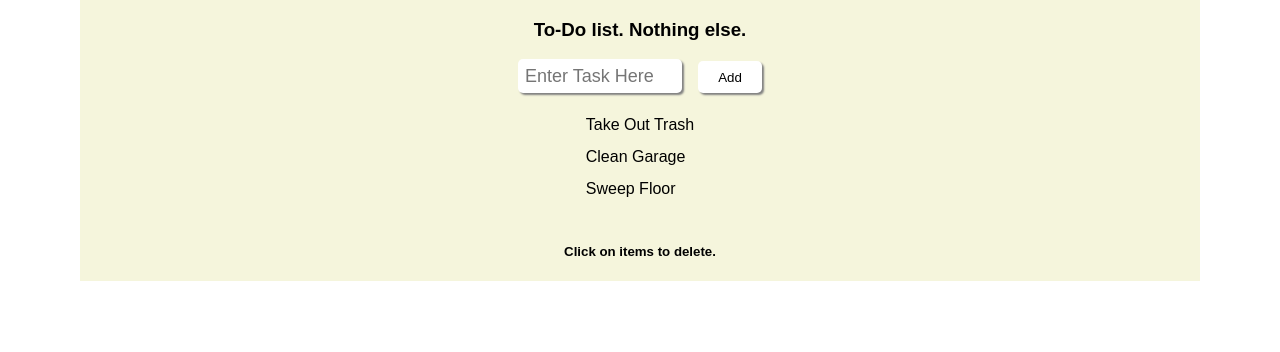
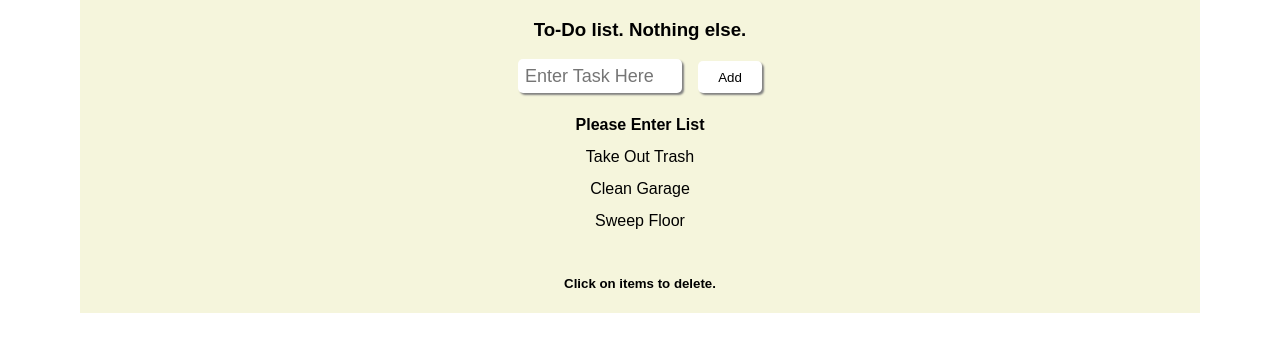
Before and after one commit to SPellegrene/my-app, a React (Create React App) app: page / in a window 1280 px wide. Shown: the top 352 px of the page. Built offline with nearby package versions, Linux system fonts and the light colour scheme.

Commit message:
latest version

```diff
--- a/src/App.js
+++ b/src/App.js
@@ -5,22 +5,42 @@ import React, { Component } from 'react';
 class App extends Component {
   constructor(props){
     super(props)
-    if(!localStorage.getItem('todos') || localStorage.getItem('todos') === '[]'){
-      localStorage.setItem('todos',JSON.stringify(['Take Out Trash', 'Clean Garage','Sweep Floor']))
+    let listItems = JSON.parse(localStorage.getItem('todos'));
+    if(!listItems || listItems.length === 0){
+      listItems= [
+        {
+          text: <strong>Please Enter List</strong>,
+          completed:false
+        },
+        {
+          text:'Take Out Trash',
+          completed:false
+        },{
+          text:'Clean Garage',
+          completed: false
+        },{
+          text:'Sweep Floor',
+          completed:false
+        }
+      ]
     }
     this.state= {
-      todos: JSON.parse(localStorage.getItem('todos')),
+      todos: listItems,
       newItemValue: ''
     }
   }
   whenSubmit(e){
     e.preventDefault();
     console.log(this.state.newItemValue);
+    let newToDo = {
+      text:this.state.newItemValue,
+      completed:false
+    }
     this.setState({
-      todos: this.state.todos.concat([this.state.newItemValue]),
+      todos: this.state.todos.concat([newToDo]),
       newItemValue: ''
     })
-    localStorage.setItem('todos', JSON.stringify(this.state.todos.concat([this.state.newItemValue])))
+    localStorage.setItem('todos', JSON.stringify(this.state.todos.concat([newToDo])))
 
   }
 
@@ -54,7 +74,7 @@ class App extends Component {
         {
           this.state.todos.map((todo, index)=>{
             return(
-              <li onClick={this.whenClicked.bind(this, index)} key={index}>{todo}</li>
+              <li onClick={this.whenClicked.bind(this, index)} key={index}>{todo.text}</li>
             )
           }
         )
--- a/src/index.css
+++ b/src/index.css
@@ -40,6 +40,7 @@ input {
   box-shadow: 2px 2px 2px grey;
   color: grey;
   font-size: 18px;
+  font-family: sans-serif;
 }
 button {
   height: 2rem;
@@ -49,4 +50,13 @@ button {
   border: none;
   box-shadow: 2px 2px 2px grey;
   cursor: pointer;
+  font-family: sans-serif;
 }
+
+li {
+  display: flex;
+  flex-direction: column;
+  align-items: center;
+  /*outline: 2px solid red;*/
+  font-family: sans-serif;
+}
```
